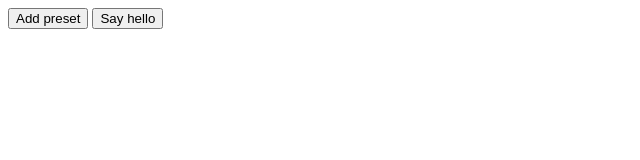
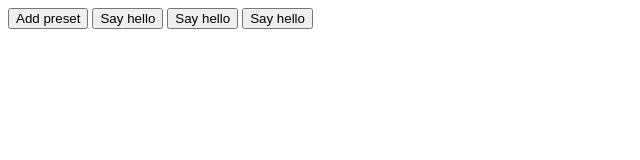
Before and after one commit to kazrin/kazrin.github.io, a plain HTML site: page index.html in a window 1280 px wide. Shown: the whole page, without its empty margins (0-640 px from the left). Drawn offline with Linux system fonts and the light colour scheme.

Commit message:
Update index.html

```diff
--- a/index.html
+++ b/index.html
@@ -14,3 +14,21 @@
         Android.showToast(toast, na);
     }
 </script>
+
+
+<input type="button" value="Say hello" onClick="showAndroidToast2('Hello Android!', 1)" />
+
+<script type="text/javascript">
+    function showAndroidToast2(toast, na) {
+        Android.showToast(toast, na);
+    }
+</script>
+
+
+<input type="button" value="Say hello" onClick="showAndroidToast3('Hello Android!', 1.0)" />
+
+<script type="text/javascript">
+    function showAndroidToast3(toast, na) {
+        Android.showToast(toast, na);
+    }
+</script>
```
